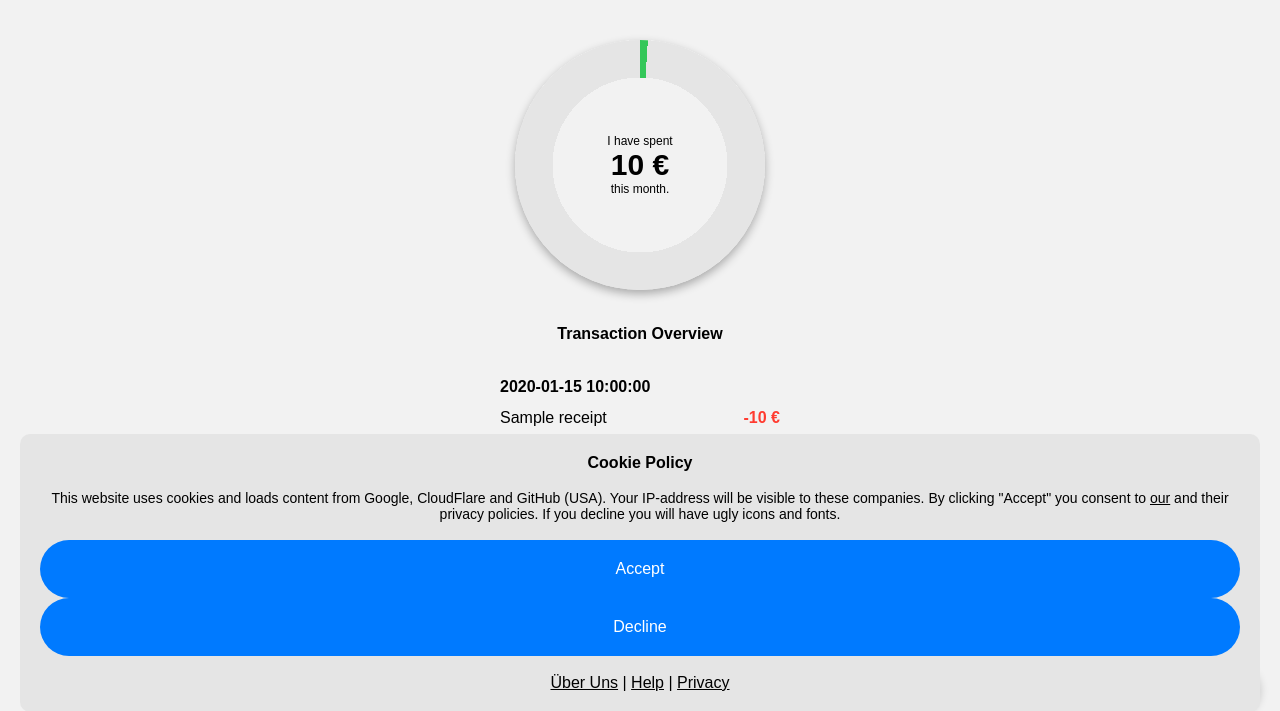
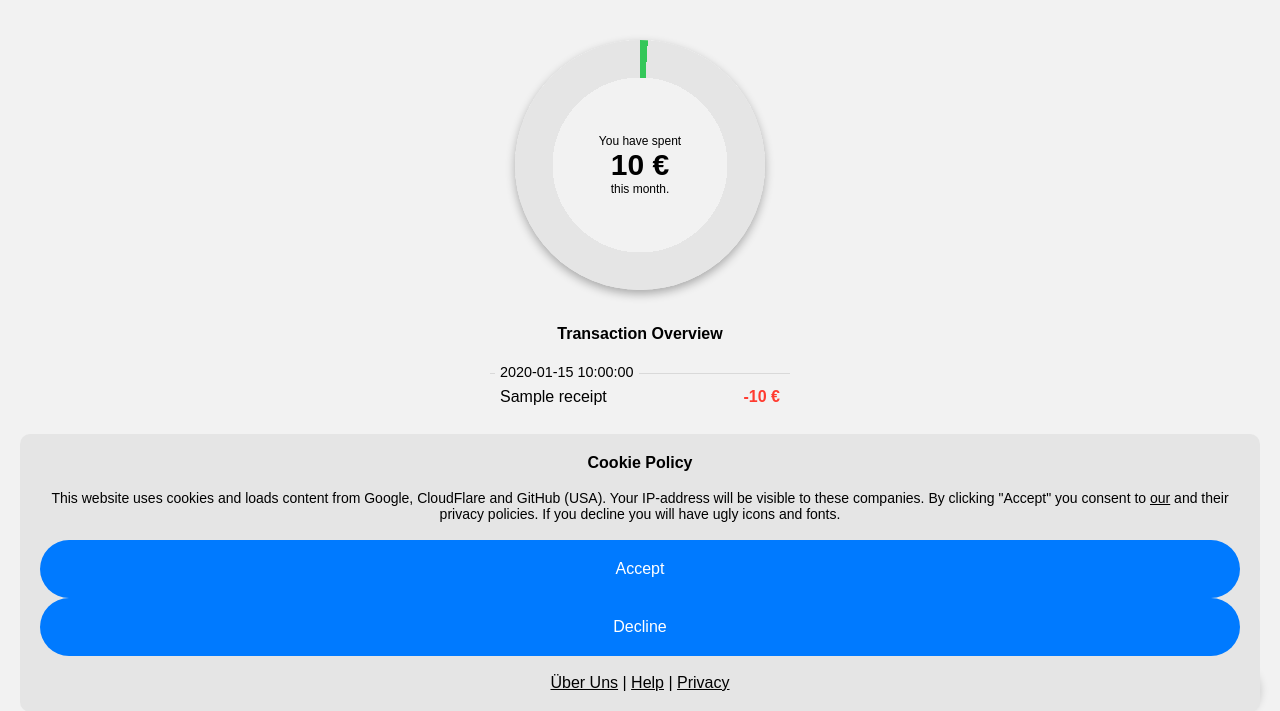
Before and after one commit to xelemir/GruetteCloud, a Python web app: template templates/expense_tracker.html in a window 1280 px wide. Shown: the part 68-779 px from the top of the page. Run offline with Jinja, Linux system fonts and the light colour scheme; the template is opened without the code that fills it: most values are stand-ins (such as "Sample title", 1, 10 or a date in 2020).

Commit message:
layout changes

```diff
--- a/templates/expense_tracker.html
+++ b/templates/expense_tracker.html
@@ -111,7 +111,7 @@
     <div id="overview" class="content" style="display: flex;">
         <div class="pie-chart" onclick="togglePieChart()">
             <div style="display: flex; flex-direction: column; justify-content: center; text-align: center;">
-                <div id="pie-chart-text-top" style="font-size: 12px;">I have spent</div>
+                <div id="pie-chart-text-top" style="font-size: 12px;">You have spent</div>
                 <div id="pie-chart-text-center" style="font-size: 30px; color: var(--text-color); font-weight: bold;">{{ amount_spent }} €</div>
                 <div id="pie-chart-text-bottom" style="font-size: 12px;">this month.</div>
             </div>
@@ -140,23 +140,22 @@
             </div>
         </div>
 
-
-
-
         {% if receipts_date %}
             <div style="width: 300px; max-width: 80vw;">
-                <p style="margin-top: 35px; margin-bottom: 20px; text-align: center; font-weight: bold;">Transaction Overview</p>
+                <p style="margin-top: 35px; margin-bottom: 30px; text-align: center; font-weight: bold;">Transaction Overview</p>
             </div>
             <div style="width: 300px; max-width: 80vw;">
                 {% for receipt_date_block in receipts_date %}
-                    <div style="border-bottom: 1px solid var(--box-shadow-color); padding-bottom: 5px;">
-                    <p style="margin-top: 15px; margin-bottom: 5px; text-align: left; margin-left: 10px; font-weight: bold;">{{ receipt_date_block[0]["date"] }}</p>
-                    {% for receipt in receipt_date_block %}
-                        <a href="/receipt/{{ receipt["receipt_id"] }}" style="display: flex; justify-content: space-between; width: 100%; gap: 10px; padding: 8px 10px; cursor: pointer; color: var(--text-color); text-decoration: none;">
-                            <p style="flex: 1; margin: 0; text-align: left; display: flex;">{{ receipt["merchant_name"] }}</p>
-                            <p style="margin: 0; font-weight: bold; display: flex;{% if not receipt["is_income"] %} color: var(--red);{% else %} color: var(--green);{% endif %}">{% if not receipt["is_income"] %}-{% else %}+{% endif %}{{ receipt["total"] }} €</p>
-                        </a>
-                    {% endfor %}
+                    <div style="border-top: 1px solid var(--box-shadow-color); margin-bottom: 25px;">
+                        <div style="display: flex; align-items: center;">
+                            <p style="font-size: 0.9em; margin-top: -10px; color: margin-bottom: 5px; text-align: left; margin-left: 5px; background-color: var(--background-color); padding: 0 5px; display: block;">{{ receipt_date_block[0]["date"] }}</p>
+                        </div>
+                        {% for receipt in receipt_date_block %}
+                            <a href="/receipt/{{ receipt["receipt_id"] }}" style="display: flex; justify-content: space-between; width: 100%; gap: 10px; padding: 8px 10px; cursor: pointer; color: var(--text-color); text-decoration: none;">
+                                <p style="flex: 1; margin: 0; text-align: left; display: flex; white-space: nowrap; overflow: hidden; text-overflow: ellipsis;">{{ receipt["merchant_name"] }}</p>
+                                <p style="margin: 0; font-weight: bold; display: flex;{% if not receipt["is_income"] %} color: var(--red);{% else %} color: var(--green);{% endif %}">{% if not receipt["is_income"] %}-{% else %}+{% endif %}{{ receipt["total"] }} €</p>
+                            </a>
+                        {% endfor %}
                     </div>
                 {% endfor %}
             </div>
@@ -313,12 +312,12 @@
         }
 
         function togglePieChart() {
-            if (document.getElementById('pie-chart-text-top').innerHTML === 'I have spent') {
-                document.getElementById('pie-chart-text-top').innerHTML = 'I have';
+            if (document.getElementById('pie-chart-text-top').innerHTML === 'You have spent') {
+                document.getElementById('pie-chart-text-top').innerHTML = 'You have';
                 document.getElementById('pie-chart-text-center').innerHTML = '{{ amount_remaining }} €';
                 document.getElementById('pie-chart-text-bottom').innerHTML = 'of {{ monthly_budget }} € left.';
             } else {
-                document.getElementById('pie-chart-text-top').innerHTML = 'I have spent';
+                document.getElementById('pie-chart-text-top').innerHTML = 'You have spent';
                 document.getElementById('pie-chart-text-center').innerHTML = '{{ amount_spent }} €';
                 document.getElementById('pie-chart-text-bottom').innerHTML = 'this month.';
             }
```
Also changed, not shown: templates/receipt.html (+8 -8 lines).
